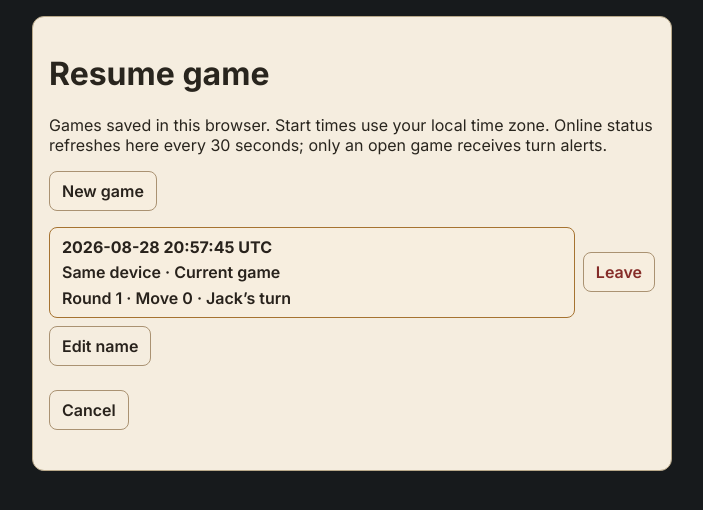
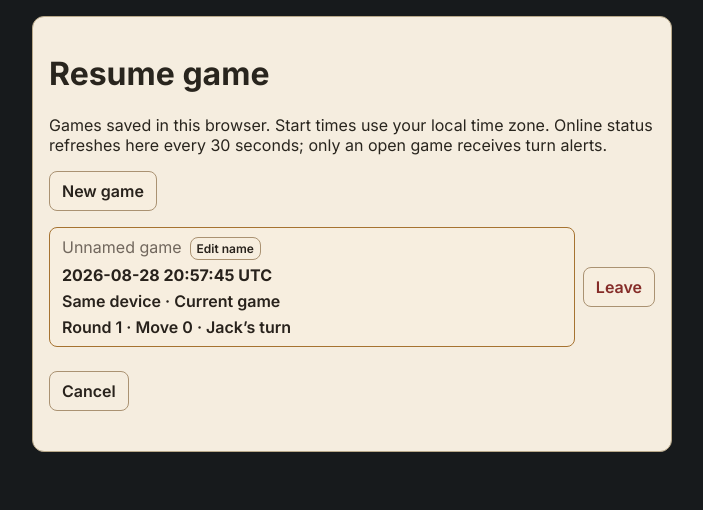
Before and after one commit to jmegner/WhitehallMystery, a React (Vite) app: page / in a window 1280 px wide. Both pictures are taken after a click on the button "Resume game". Shown: the top 510 px of the page, without its empty margins (288-991 px from the left). Built offline with nearby package versions, Linux system fonts and the light colour scheme.

Commit message:
multi-game tweaks

```diff
--- a/src/App.css
+++ b/src/App.css
@@ -1318,13 +1318,35 @@ button:disabled {
   align-items: stretch;
 }
 
+.saved-game-card {
+  position: relative;
+  display: flex;
+  flex-direction: column;
+  gap: .35rem;
+  min-width: 0;
+  padding: 9px 12px;
+  border: 1px solid #aa9272;
+  border-radius: 8px;
+  background: #f7eedf;
+}
+
 .saved-game-list .saved-game-resume {
   width: 100%;
-  display: grid;
-  gap: 0.35rem;
+  padding: 0;
+  border: 0;
+  background: transparent;
   text-align: left;
   white-space: normal;
 }
+.saved-game-details { display: grid; gap: .35rem; }
+.saved-game-resume::after { content: ''; position: absolute; inset: 0; border-radius: 8px; }
+.saved-game-list .saved-game-resume:hover { filter: none; }
+.saved-game-resume:focus-visible { outline: none; }
+.saved-game-resume:focus-visible::after { outline: 2px solid #6d4e2a; outline-offset: 2px; }
+.saved-game-card:has(.saved-game-resume:hover:not(:disabled)) { border-color: #6d4e2a; }
+.saved-game-name-row { order: -1; display: flex; align-items: baseline; flex-wrap: wrap; gap: .25rem .5rem; }
+.saved-game-unnamed { color: var(--muted); font-weight: normal; }
+.saved-game-edit-name { position: relative; z-index: 1; padding: 3px 6px; font-size: .75rem; white-space: nowrap; }
 
 .saved-game-leave { align-self: center; color: #852c28; }
 .saved-game-status-error { grid-column: 1 / -1; margin: 0; }
@@ -1336,7 +1358,7 @@ button:disabled {
 .saved-game-name-editor .button-row { flex-wrap: wrap; }
 .online-departure { padding: 0.8rem; border: 1px solid #a67331; border-radius: 6px; background: #fff0cd; }
 
-.saved-game-list [aria-current="true"] {
+.saved-game-card:has([aria-current="true"]) {
   border-color: #a67331;
 }
 
--- a/src/SavedGamesMenu.tsx
+++ b/src/SavedGamesMenu.tsx
@@ -1,4 +1,4 @@
-import { useEffect, useState } from 'react'
+import { useEffect, useId, useState } from 'react'
 import { SavedGameLibrary, savedGameMode, savedGameStatus, savedGameTime, type SavedGame } from './game/savedGames'
 import { readOnlineGame, renameOnlineGame } from './online/onlineSession'
 import { confirmLeaveGame, leaveSavedGame } from './game/leaveGame'
@@ -60,26 +60,19 @@ export default function SavedGamesMenu({ library, activeId, onResume, onNewGame,
     </div>
     {!games.length && <p>No saved games. Start a new game when you’re ready.</p>}
     <ul className="saved-game-list">
-      {games.map(game => <li key={game.id}>
-        <button className="saved-game-resume" type="button" disabled={busy !== null} aria-current={game.id === activeId ? 'true' : undefined} onClick={() => onResume(game.id)}>
-          {game.name && <strong className="saved-game-name">{game.name}</strong>}
-          <strong>{savedGameTime(game)}</strong>
-          <span>{savedGameMode(game)}{game.mode !== 'same-device' && ` · ${game.session.role === 'jack' ? 'Jack' : 'Investigators'}`}{game.id === activeId && ' · Current game'}</span>
-          <span>{savedGameStatus(game)}{game.mode === 'online' && ' (last known)'}</span>
-        </button>
-        <button className="saved-game-leave" type="button" disabled={busy !== null} onClick={() => void leave(game)}>{busy === game.id ? 'Leaving…' : 'Leave'}</button>
-        <GameNameEditor game={game} library={library} disabled={busy !== null} onBusy={value => setBusy(value ? `rename:${game.id}` : null)} />
-        {errors[game.id] && <p className="saved-game-status-error" role="status">Status could not refresh: {errors[game.id]}</p>}
-      </li>)}
+      {games.map(game => <SavedGameEntry key={game.id} game={game} library={library} active={game.id === activeId} busy={busy}
+        onResume={() => onResume(game.id)} onLeave={() => void leave(game)} onBusy={value => setBusy(value ? `rename:${game.id}` : null)} statusError={errors[game.id]} />)}
     </ul>
     {activeId && <button type="button" className="text-button" disabled={busy !== null} onClick={onCancel}>Cancel</button>}
     <p role="status">{feedback}</p>
   </main>
 }
 
-function GameNameEditor({ game, library, disabled, onBusy }: {
-  game: SavedGame; library: SavedGameLibrary; disabled: boolean; onBusy: (busy: boolean) => void
+function SavedGameEntry({ game, library, active, busy, onResume, onLeave, onBusy, statusError }: {
+  game: SavedGame; library: SavedGameLibrary; active: boolean; busy: string | null; onResume: () => void; onLeave: () => void; onBusy: (busy: boolean) => void; statusError?: string
 }) {
+  const labelId = useId()
+  const disabled = busy !== null
   const [edit, setEdit] = useState<{ name: string; expectedName: string; requestId: string } | null>(null)
   const [error, setError] = useState('')
   const save = async () => {
@@ -97,8 +90,27 @@ function GameNameEditor({ game, library, disabled, onBusy }: {
     } catch (error) { setError(error instanceof Error ? error.message : 'Could not rename the game.') }
     finally { onBusy(false) }
   }
-  return <div className="saved-game-name-editor">
-    {edit ? <form onSubmit={event => { event.preventDefault(); void save() }}>
+  return <li>
+    <div className="saved-game-card">
+      {/* The resume hit area fills the card, but Edit is a sibling button, never
+          a nested interactive control. Both keep native keyboard behavior. */}
+      <button className="saved-game-resume" type="button" disabled={disabled} aria-current={active ? 'true' : undefined}
+        aria-labelledby={`${labelId}-name ${labelId}-details`} onClick={onResume}>
+        <span id={`${labelId}-details`} className="saved-game-details">
+          <strong>{savedGameTime(game)}</strong>
+          <span>{savedGameMode(game)}{game.mode !== 'same-device' && ` · ${game.session.role === 'jack' ? 'Jack' : 'Investigators'}`}{active && ' · Current game'}</span>
+          <span>{savedGameStatus(game)}{game.mode === 'online' && ' (last known)'}</span>
+        </span>
+      </button>
+      <div className="saved-game-name-row">
+        <strong id={`${labelId}-name`} className={game.name ? 'saved-game-name' : 'saved-game-unnamed'}>{game.name || 'Unnamed game'}</strong>
+        <button type="button" className="text-button saved-game-edit-name" disabled={disabled} aria-expanded={edit !== null} aria-controls={`${labelId}-editor`}
+          onClick={() => { setEdit({ name: game.name ?? '', expectedName: game.name ?? '', requestId: crypto.randomUUID() }); setError('') }}>Edit name</button>
+      </div>
+    </div>
+    <button className="saved-game-leave" type="button" disabled={disabled} onClick={onLeave}>{busy === game.id ? 'Leaving…' : 'Leave'}</button>
+    {edit && <div className="saved-game-name-editor" id={`${labelId}-editor`}>
+    <form onSubmit={event => { event.preventDefault(); void save() }}>
       <label>Game name (optional)
         <input className="game-name-input" value={edit.name} maxLength={MAX_GAME_NAME_LENGTH} disabled={disabled}
           onChange={event => setEdit({ ...edit, name: event.target.value, requestId: crypto.randomUUID() })} />
@@ -108,8 +120,9 @@ function GameNameEditor({ game, library, disabled, onBusy }: {
         <button type="submit" disabled={disabled}>Save name</button>
         <button type="button" disabled={disabled} onClick={() => { setEdit(null); setError('') }}>Cancel name edit</button>
       </div>
-    </form> : <button type="button" className="text-button" disabled={disabled}
-      onClick={() => { setEdit({ name: game.name ?? '', expectedName: game.name ?? '', requestId: crypto.randomUUID() }); setError('') }}>Edit name</button>}
+    </form>
     {error && <p role="alert">{error}</p>}
-  </div>
+    </div>}
+    {statusError && <p className="saved-game-status-error" role="status">Status could not refresh: {statusError}</p>}
+  </li>
 }
```
Also changed, not shown: 1 other file (tests, documents, lock files or other folders).
